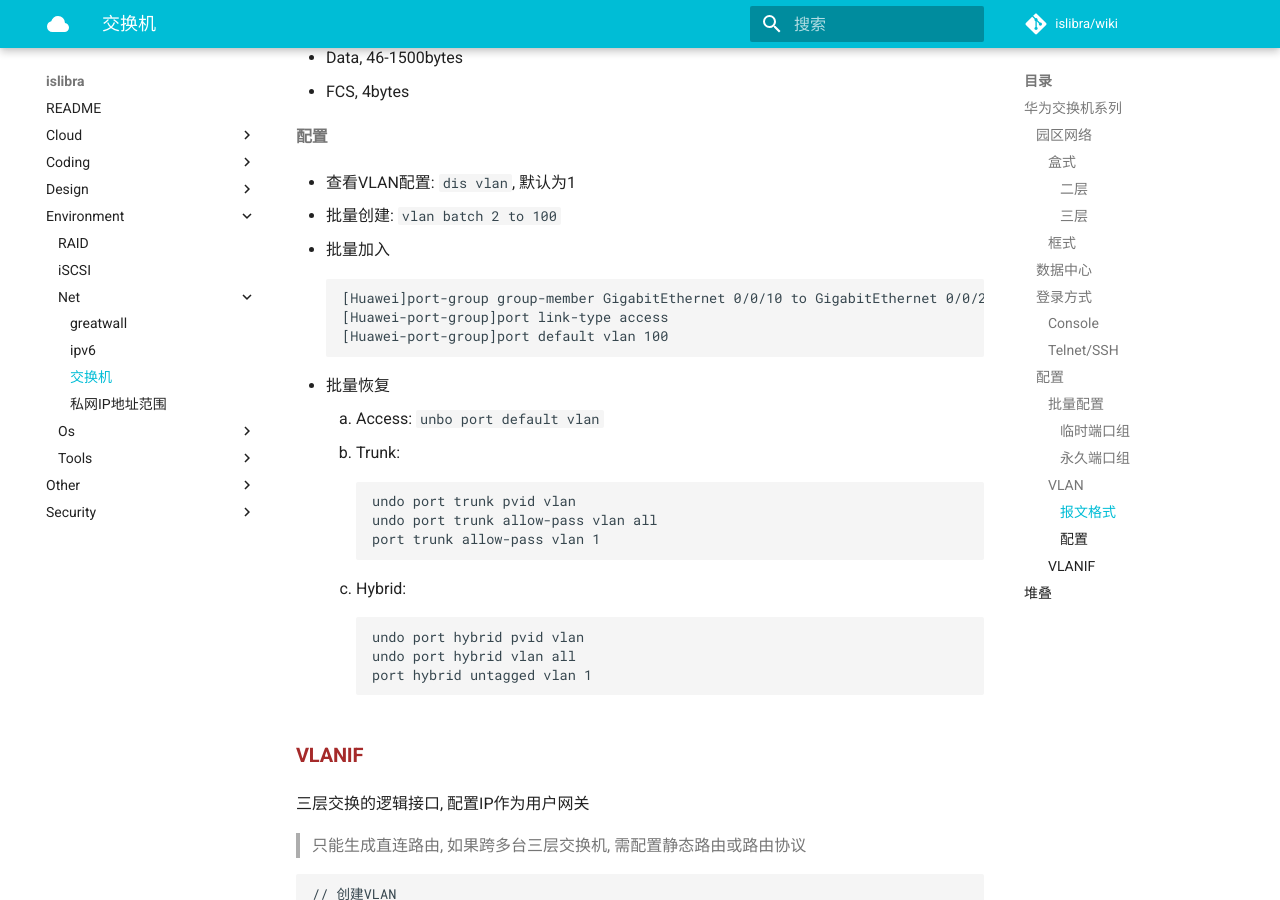
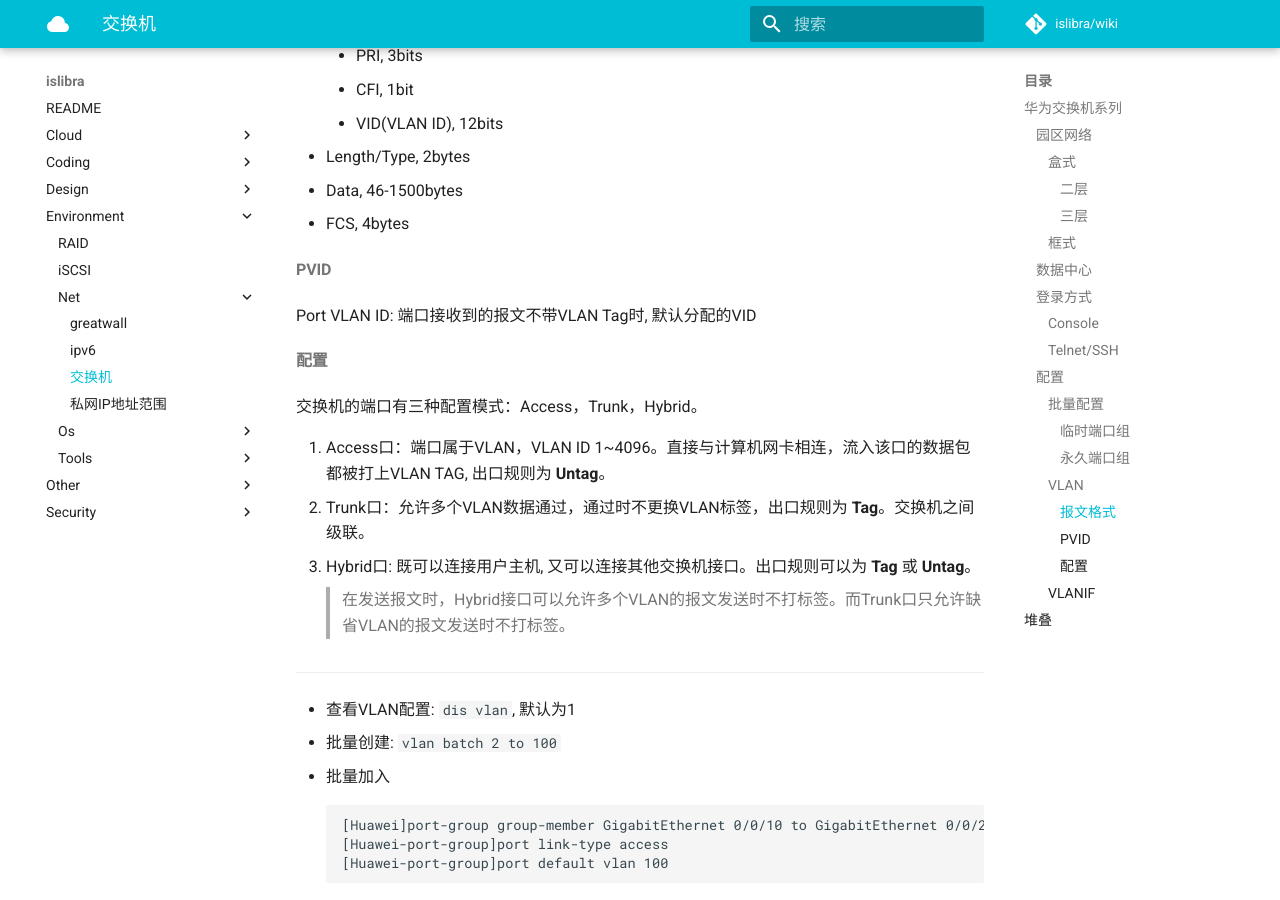
Before and after one commit to islibra/wiki, an MkDocs documentation site: the page built from docs/environment/net/交换机.md, in a window 1280 px wide and 900 px high, scrolled down 2647 px. Built offline with MkDocs 1.6.1 and Material for MkDocs 9.7.7, drawn with Linux system fonts in a browser that asks for light colours; comment, search, counter and statistics services are not loaded.

Commit message:
Update 交换机.md

```diff
--- a/docs/environment/net/交换机.md
+++ b/docs/environment/net/交换机.md
@@ -1,4 +1,8 @@
 # 交换机
+
+- 接入ACC
+- 汇聚AGG
+- 核心CORE
 
 ## 华为交换机系列
 
@@ -98,7 +102,21 @@ CE系列交换机
 - Data, 46-1500bytes
 - FCS, 4bytes
 
+##### PVID
+
+Port VLAN ID: 端口接收到的报文不带VLAN Tag时, 默认分配的VID
+
 ##### 配置
+
+交换机的端口有三种配置模式：Access，Trunk，Hybrid。
+
+1. Access口：端口属于VLAN，VLAN ID 1~4096。直接与计算机网卡相连，流入该口的数据包都被打上VLAN TAG, 出口规则为 **Untag**。
+2. Trunk口：允许多个VLAN数据通过，通过时不更换VLAN标签，出口规则为 **Tag**。交换机之间级联。
+3. Hybrid口: 既可以连接用户主机, 又可以连接其他交换机接口。出口规则可以为 **Tag** 或 **Untag**。
+
+    > 在发送报文时，Hybrid接口可以允许多个VLAN的报文发送时不打标签。而Trunk口只允许缺省VLAN的报文发送时不打标签。
+
+---
 
 - 查看VLAN配置: `dis vlan`, 默认为1
 - 批量创建: `vlan batch 2 to 100`
```
